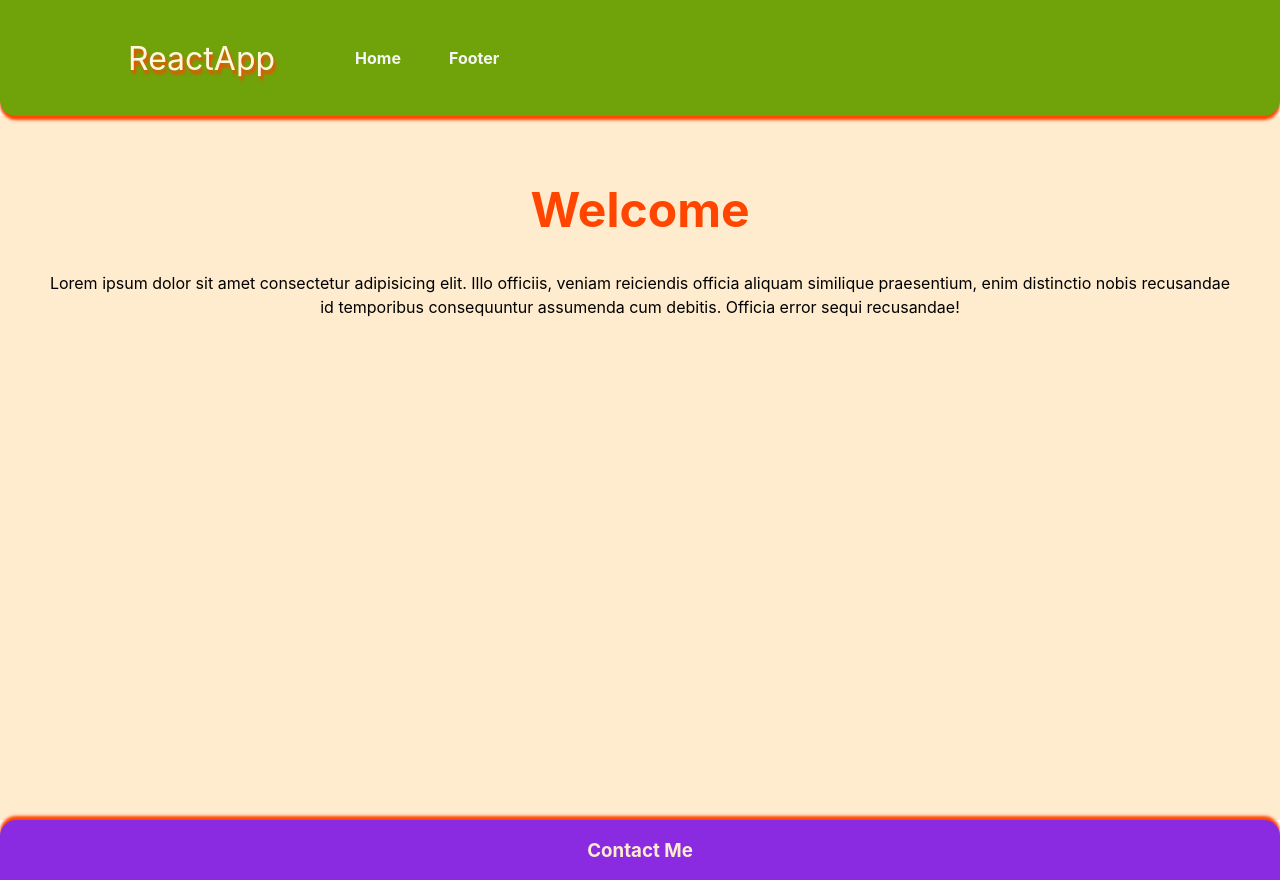
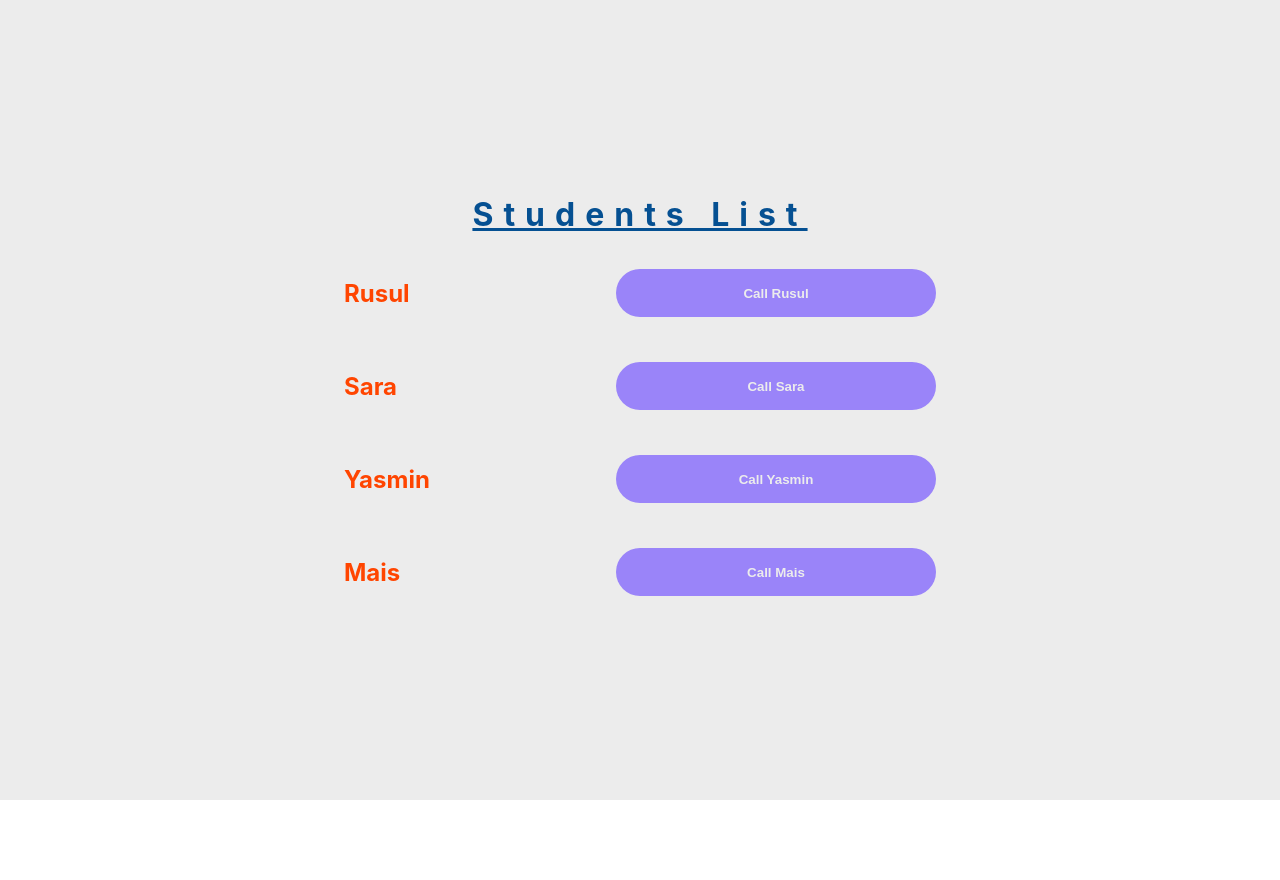
Before and after one commit to Nada-235/ReactApp, a React (Create React App) app: page / in a window 1280 px wide. After the commit the page ends 800 px from the top, so only its background shows below. Built offline with nearby package versions, Linux system fonts and the light colour scheme.

Commit message:
Coded Student list

```diff
--- a/src/App.css
+++ b/src/App.css
@@ -1,77 +1,8 @@
-.App {
+.body {
+  background-color: rgb(236, 236, 236);
+  width: 100vw;
   height: 100vh;
-  display: grid;
-  grid-template-columns: 1fr;
-  grid-template-rows: 0.1fr 2fr 0.1fr;
+  display: flex;
+  justify-content: center;
+  align-items: center;
 }
-
-header {
-  background-color: rgb(111, 163, 9);
-  display: flex;
-  flex-wrap: wrap;
-  align-items: center;
-  padding: 2rem 8rem;
-  border-radius: 0 0 1rem 1rem;
-  box-shadow: 0 4px 3px orangered;
-  z-index: 1;
-}
-
-.text {
-  font-size: 2rem;
-  color: cornsilk;
-  text-shadow: 2px 4px 3px orangered;
-}
-
-nav {
-  display: flex;
-}
-
-ul {
-  display: flex;
-  flex-wrap: wrap;
-  gap: 3rem;
-  padding: 0 5rem;
-  list-style-type: none;
-}
-
-li a {
-  font-weight: bold;
-  font-size: 1rem;
-  color: whitesmoke;
-  text-decoration: none;
-}
-
-li a:hover {
-  color: yellow;
-  cursor: pointer;
-  text-decoration: underline;
-}
-
-Main {
-  background-color: blanchedalmond;
-  padding: 2rem;
-  height: 80vh;
-  text-align: center;
-}
-
-Main h1 {
-  color: orangered;
-  font-size: 3rem;
-}
-
-Main p {
-  display: flex;
-  flex-wrap: wrap;
-  font-size: 1rem;
-  line-height: 1.5rem;
-  padding: 0 10px;
-}
-
-footer {
-  background-color: blueviolet;
-  color: blanchedalmond;
-  padding: 0;
-  border-radius: 1rem 1rem 0 0;
-  text-align: center;
-  box-shadow: 0 -4px 3px orangered;
-}
--- /dev/null
+++ b/src/App.js
@@ -0,0 +1,13 @@
+import StudentsList from './component/StudentsList';
+import './App.css'
+
+function App() {
+  return (
+    <div className='body'>
+    <br></br>
+       <StudentsList />
+    </div>
+  );
+}
+
+export default App;
--- a/src/App.jsx
+++ /dev/null
@@ -1,44 +0,0 @@
-import './App.css';
-
-const Header = () => {
-  return (
-    <header> <span className='text'> ReactApp </span>
-      <nav>
-        <ul>
-          <li> <a href='home'> Home </a></li>
-          <li> <a href='footer'> Footer </a> </li>
-        </ul>
-      </nav>
-    </header>
-  );
-}
-
-const Main = () => {
-  return (
-    <main id='home' className='home'>
-      <h1> Welcome </h1>
-      <p> Lorem ipsum dolor sit amet consectetur adipisicing elit. Illo officiis, veniam reiciendis officia aliquam similique praesentium, enim distinctio nobis recusandae id temporibus consequuntur assumenda cum debitis. Officia error sequi recusandae!</p>
-    </main>
-  );
-}
-
-const Footer = () => {
-  return (
-    <footer id='footer'>
-      <h3> Contact Me </h3>
-    </footer>
-  )
-}
-
-
-function App() {
-  return (
-    <div className='App'>
-      <Header />
-      <Main />
-      <Footer />
-    </div>
-  );
-}
-
-export default App;
--- /dev/null
+++ b/src/StudentsList.css
@@ -0,0 +1,52 @@
+
+h1 {
+    display: flex;
+    justify-content: center;
+    color: rgb(5, 80, 146);
+    text-decoration: underline;
+    letter-spacing: 10px;
+}
+
+ul {
+    display: flex;
+    flex-wrap: wrap;
+    justify-content: center;
+    align-items: center;
+    padding: 0;
+    list-style: none;
+}
+
+ul li {
+    display: flex;
+    flex-wrap: wrap;
+    gap: 1rem;
+    justify-content: center;
+
+}
+
+ul li p {
+    color: orangered;
+    flex-wrap: wrap;
+    font-weight: bold;
+    text-align: left;
+    font-size: 1.5rem;
+    width: 20vw;
+}
+
+button {
+    width: 20rem;
+    border-radius: 2rem;
+    outline: none;
+    border: none;
+    color: rgb(236, 236, 236);
+    background-color: rgb(154, 132, 249);
+    font-weight: bolder;
+    height: 3rem;
+    margin: auto 0;
+}
+
+button:hover{
+    scale: 1.1;
+    box-shadow: 0 0 10px rgb(247, 210, 0);
+    cursor: pointer;
+}
--- /dev/null
+++ b/src/component/StudentsList.jsx
@@ -0,0 +1,42 @@
+import React from 'react';
+import '../StudentsList.css';
+
+
+export default function StudentsList() {
+  const students = ['Rusul', 'Sara', 'Yasmin', 'Mais'];
+
+  const ShoutForStudent = (student) => {
+    alert(`${student} is here`);
+  };
+
+  const StudentList = students.map((student) => (
+  <ul>
+    <li key={student}>
+      <p> {student} </p> <button onClick={() => ShoutForStudent(student)}> Call {student} </button>
+    </li>
+  </ul>));
+
+  return (
+    <div>
+      <h1> Students List </h1>
+      {StudentList}
+
+      {/* <ul>
+         {students.map((student) => (
+          <li>
+            {student}
+            <button onClick={() => ShoutForStudent(student)}>
+              Call {student}
+            </button>
+          </li>
+        ))}
+      </ul> */}
+
+    </div>
+  )
+
+
+
+
+
+};
```
